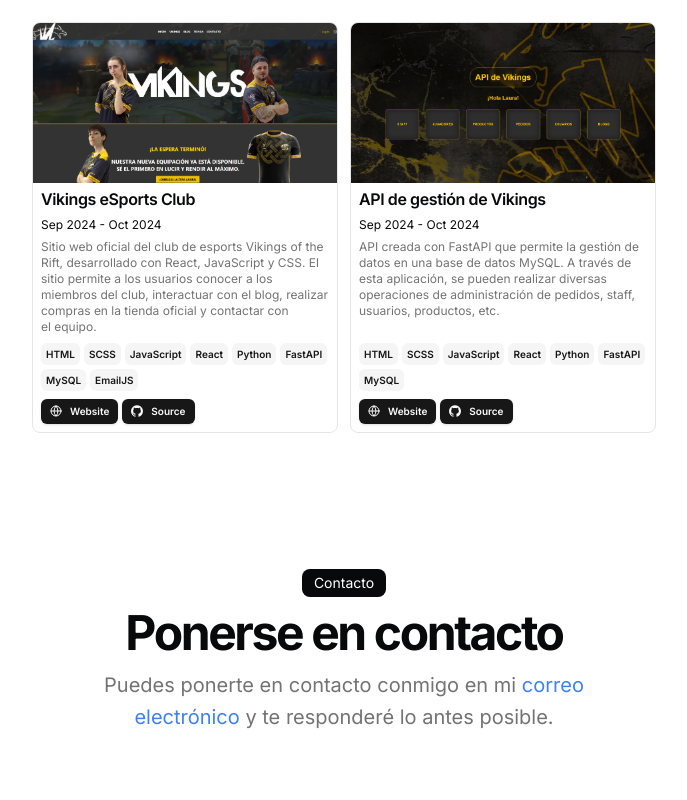
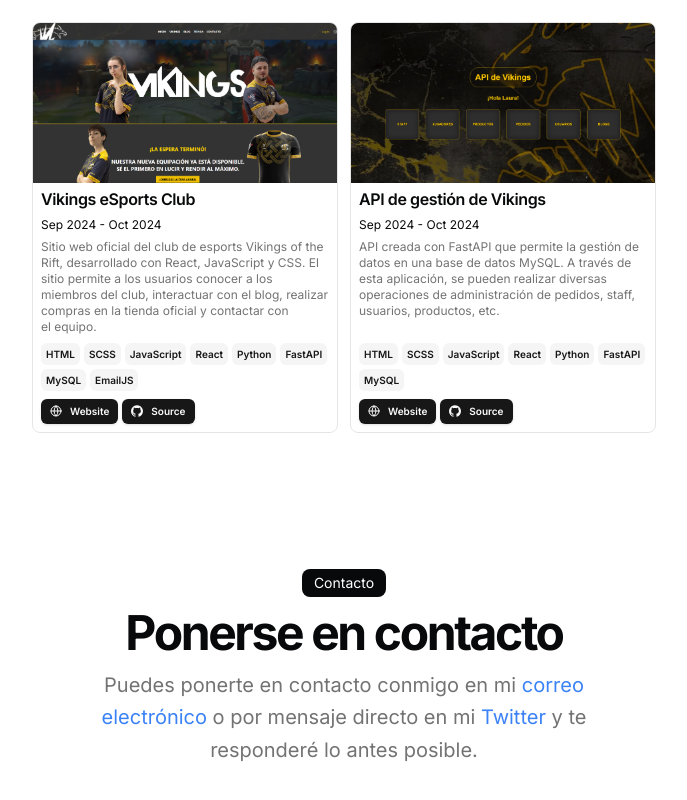
Before and after one commit to rupi014/Portfolio-RBL, a Next.js app: page / in a window 1280 px wide. Shown: the part 1350-2150 px from the top of the page, without its empty margins (296-983 px from the left). Built offline with nearby package versions, Linux system fonts and the light colour scheme.

Commit message:
contact changes

```diff
--- a/src/app/page.tsx
+++ b/src/app/page.tsx
@@ -172,6 +172,15 @@
                   correo electrónico
                 </Link>
                 {" "}
+                o por mensaje directo en mi
+                {" "}
+                <Link
+                  href={`https://x.com/rupidev`}
+                  className="text-blue-500 hover:underline"
+                >
+                  Twitter
+                </Link>
+                {" "}
                 y te responderé lo antes posible.
               </p>
             </div>
```
